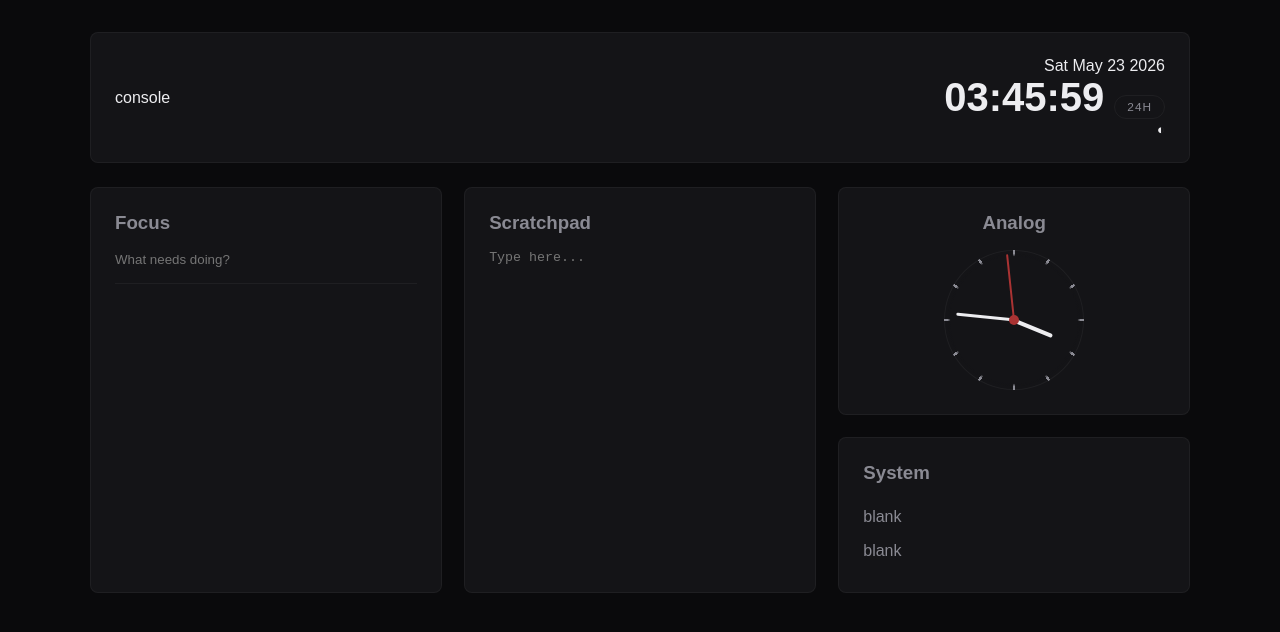
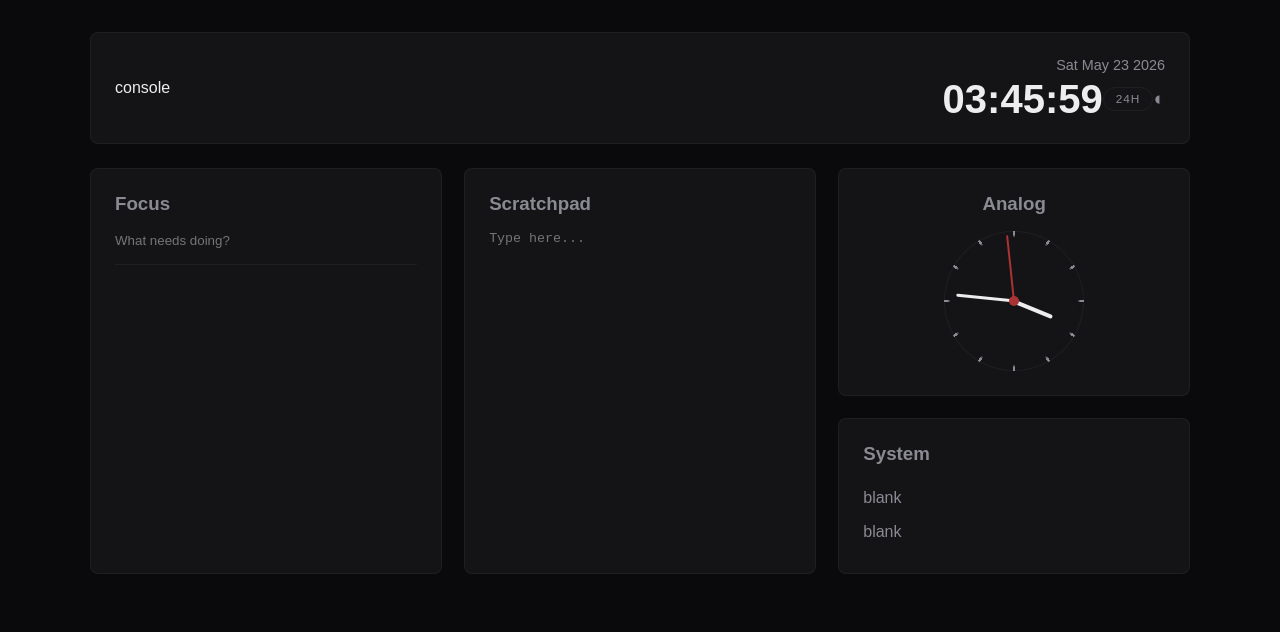
Before and after one commit to SabaridevBalaji/The-Console, a plain HTML site: page index.html in a window 1280 px wide. Drawn offline with Linux system fonts and the light colour scheme.

Commit message:
trying to fix the digital clocll

```diff
--- a/index.html
+++ b/index.html
@@ -11,12 +11,12 @@
         <header class="top-bar panel">
             <div class="logo-text">console</div>
             <div class="clock-area">
-                <span id="date-text">loading...</span>
-             <div style="display:flex; align-items:baseline;gap:10px;justify-content:flex-end;">
-                <h1 id="clock-text">00:00</h1>
-                <button id="time-toggle-btn" class="time-toggle">24H</button>
-             </div>
-             <button id ="theme-btn" style="background:transparent; color:var(--text-main); border:none; cursor:pointer; font-size 1.3rem; outline:none;">◐</button>
+                <div id="date-text" style="color: var(--text-dim); margin-bottom:6px; font-size:0.9rem;">loading...</div>
+                <div style="display:flex; align-items:center; gap:12  px; justify-content:flex-end;">
+                    <h1 id="clock-text" style="line-height:1;">00:00</h1>
+                    <button id="time-toggle-btn"class="time-toggle">24H</button>
+                    <button id="theme-btn" style="background:transparent; color:var(--text-dim); border:none; cursor:pointer; font-size:1.2rem; outline:none; transition:0.2s;">◐</button>
+                </div>
             </div>
         </header>
         <div class="main-grid">
```
